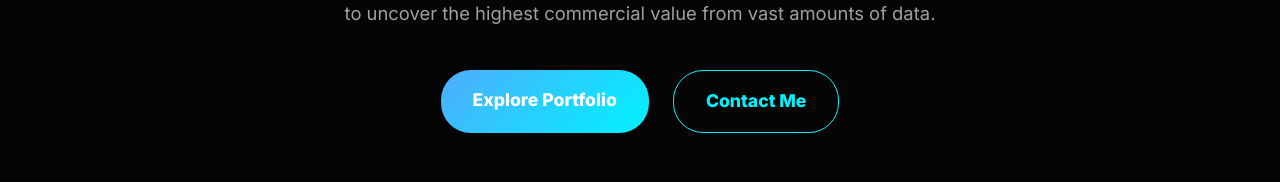
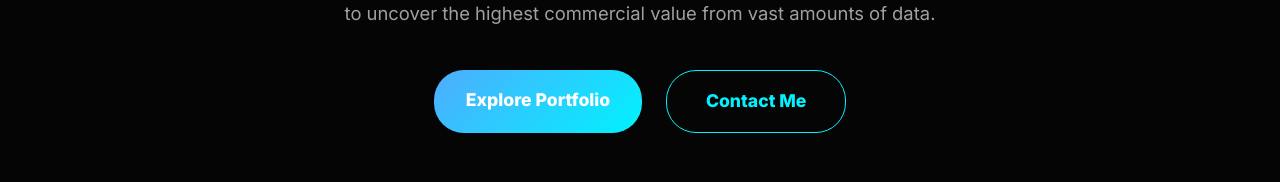
Before and after one commit to ds-jason-tsai/jason-by-tsai-portfolio, a Next.js app: page /en in a window 1280 px wide. Shown: the part 618-800 px from the top of the page. Built offline with nearby package versions, Linux system fonts and the light colour scheme.

Commit message:
UI: Refine hero description layout, symmetric button widths, and analysis report rebranding

```diff
--- a/app/[lang]/page.tsx
+++ b/app/[lang]/page.tsx
@@ -91,9 +91,9 @@ export default async function Home({ params }: { params: Promise<{ lang: string
             {dict.home.description}
           </p>
 
-          <div className="hero-btns">
-            <a href={`/${lang}/portfolio?utm_source=internal&utm_medium=button&utm_campaign=home_hero_portfolio`} className="btn-primary">{dict.home.cta}</a>
-            <a href={`/${lang}/contact?utm_source=internal&utm_medium=button&utm_campaign=home_hero_contact`} className="btn-primary btn-secondary">
+          <div className="hero-btns" style={{ display: 'flex', gap: '1.5rem', marginBottom: '3rem', justifyContent: 'center' }}>
+            <a href={`/${lang}/portfolio?utm_source=internal&utm_medium=button&utm_campaign=home_hero_portfolio`} className="btn-primary" style={{ minWidth: '180px', textAlign: 'center' }}>{dict.home.cta}</a>
+            <a href={`/${lang}/contact?utm_source=internal&utm_medium=button&utm_campaign=home_hero_contact`} className="btn-primary btn-secondary" style={{ minWidth: '180px', textAlign: 'center' }}>
               {dict.home.contact_cta}
             </a>
           </div>
--- a/app/dictionaries/zh.json
+++ b/app/dictionaries/zh.json
@@ -15,13 +15,13 @@
   "home": {
     "title": "將複雜數據，轉化為直覺決策",
     "subtitle": "我是 Jason Tsai，您專屬的\nData Analyst",
-    "description": "具備深厚跨領域實務經驗。我不只是資料分析師，更提供：\n【資料分析教學】、【客製商業報告/儀表板建置】、【作品集與專案深度指導】以及【MarTech 數位行銷科技與自動化導入】等全方位服務，協助您從海量數據中挖掘最高商業價值。",
+    "description": "具備深厚跨領域實務經驗。我不只是資料分析師，更提供：\n【資料分析教學】、【客製商業報告/儀表板建置】、【作品集與專案深度指導】以及【MarTech 與自動化導入】\n等全方位服務，協助您從海量數據中挖掘最高商業價值。",
     "cta": "探索作品集",
     "contact_cta": "洽詢合作項目",
-    "featured_courses": "專業數據洞察 (付費專區)",
+    "featured_courses": "看專業洞察與課程",
     "featured_items": [
       { "icon": "", "label": "影片課程", "id": "video" },
-      { "icon": "", "label": "實務報告", "id": "report" }
+      { "icon": "", "label": "分析報告", "id": "report" }
     ],
     "social_label": "追蹤我的數據洞察",
     "featured_highlights": "精選特輯",
--- a/components/ReportsClient.tsx
+++ b/components/ReportsClient.tsx
@@ -166,7 +166,7 @@ export default function ReportsClient({ lang }: { lang: 'zh' | 'en' | 'ja' }) {
     zh: {
       title: "付費專區",
       desc: "傑森數據 (Jason Tsai) 獨家分析報告、實務課程與數據包，提供高品質的商業洞察與技術框架。購買後可透過專屬連結下載或觀賞。",
-      categories: { all: "全部內容", video: "影片課程", report: "實務報告", data: "原始數據" },
+      categories: { all: "全部內容", video: "影片課程", report: "分析報告", data: "原始數據" },
       badge: "獨家內容",
       chaptersLabel: "章節清單",
       buyBtn: "💳 立即解鎖",
@@ -175,7 +175,7 @@ export default function ReportsClient({ lang }: { lang: 'zh' | 'en' | 'ja' }) {
     en: {
       title: "Premium Section",
       desc: "Exclusive analytical reports, video courses, and data assets by Jason Tsai. High-quality business insights and technical frameworks available instantly after purchase.",
-      categories: { all: "All", video: "Video Courses", report: "Case Studies", data: "Raw Data" },
+      categories: { all: "All", video: "Video Courses", report: "Analysis Reports", data: "Raw Data" },
       badge: "Exclusive",
       chaptersLabel: "Chapter List",
       buyBtn: "💳 Unlock Now",
@@ -184,7 +184,7 @@ export default function ReportsClient({ lang }: { lang: 'zh' | 'en' | 'ja' }) {
     ja: {
       title: "分析レポート (Reports)・AI講座 (AI Courses)",
       desc: "ジェイソン・アナリティクス (Jason Analytics) が提供する獨占的な分析レポート、AI実務講座、および自動化ソリューション。高品質なビジネスインサイトと戦略フレームワークを即座に提供します。",
-      categories: { all: "すべて", video: "動画講座", report: "ケーススタディ", data: "データセット" },
+      categories: { all: "すべて", video: "動画講座", report: "分析レポート", data: "データセット" },
       badge: "獨占限定",
       chaptersLabel: "チャプターリスト",
       buyBtn: "💳 今すぐ購入",
```
